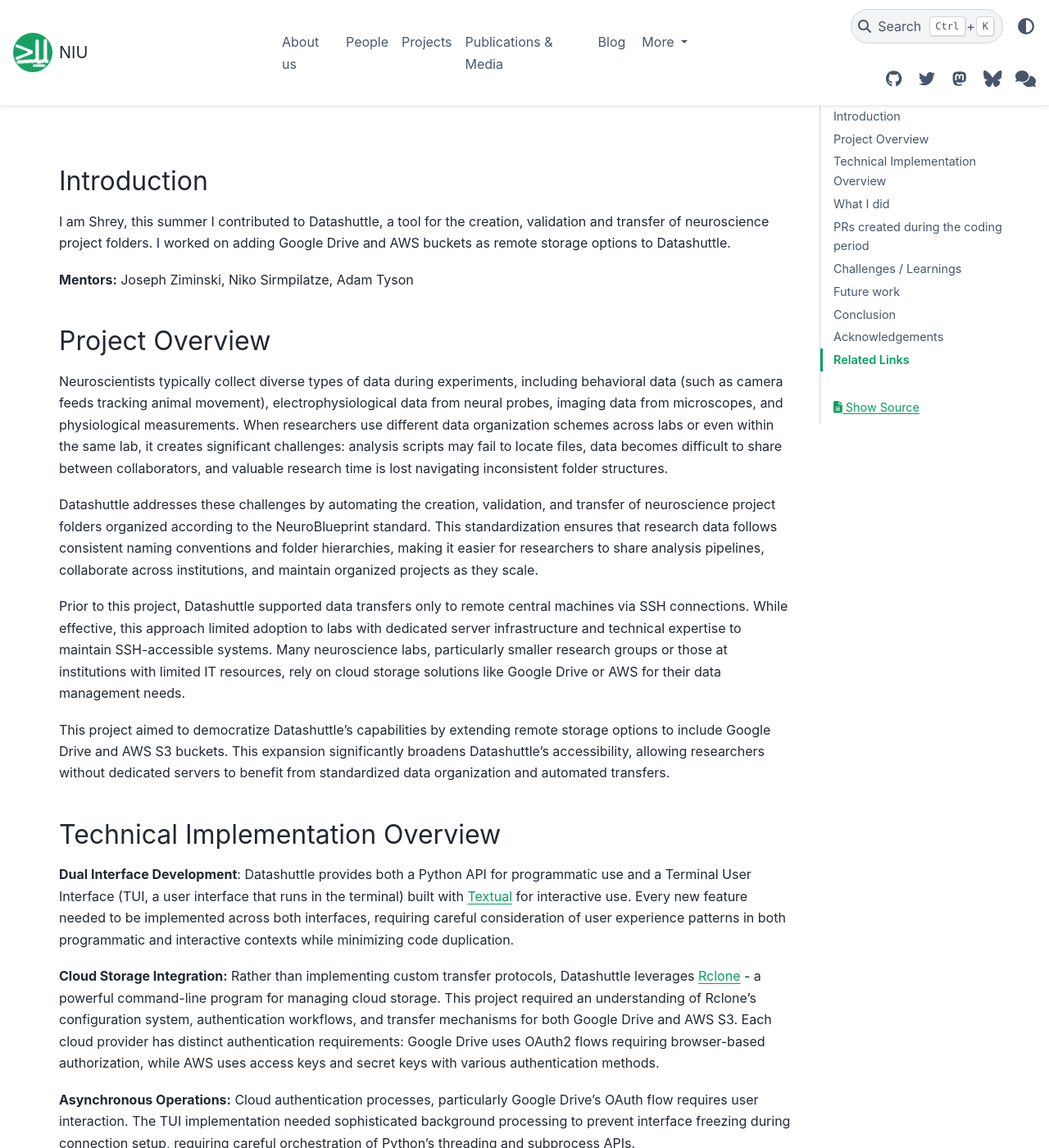
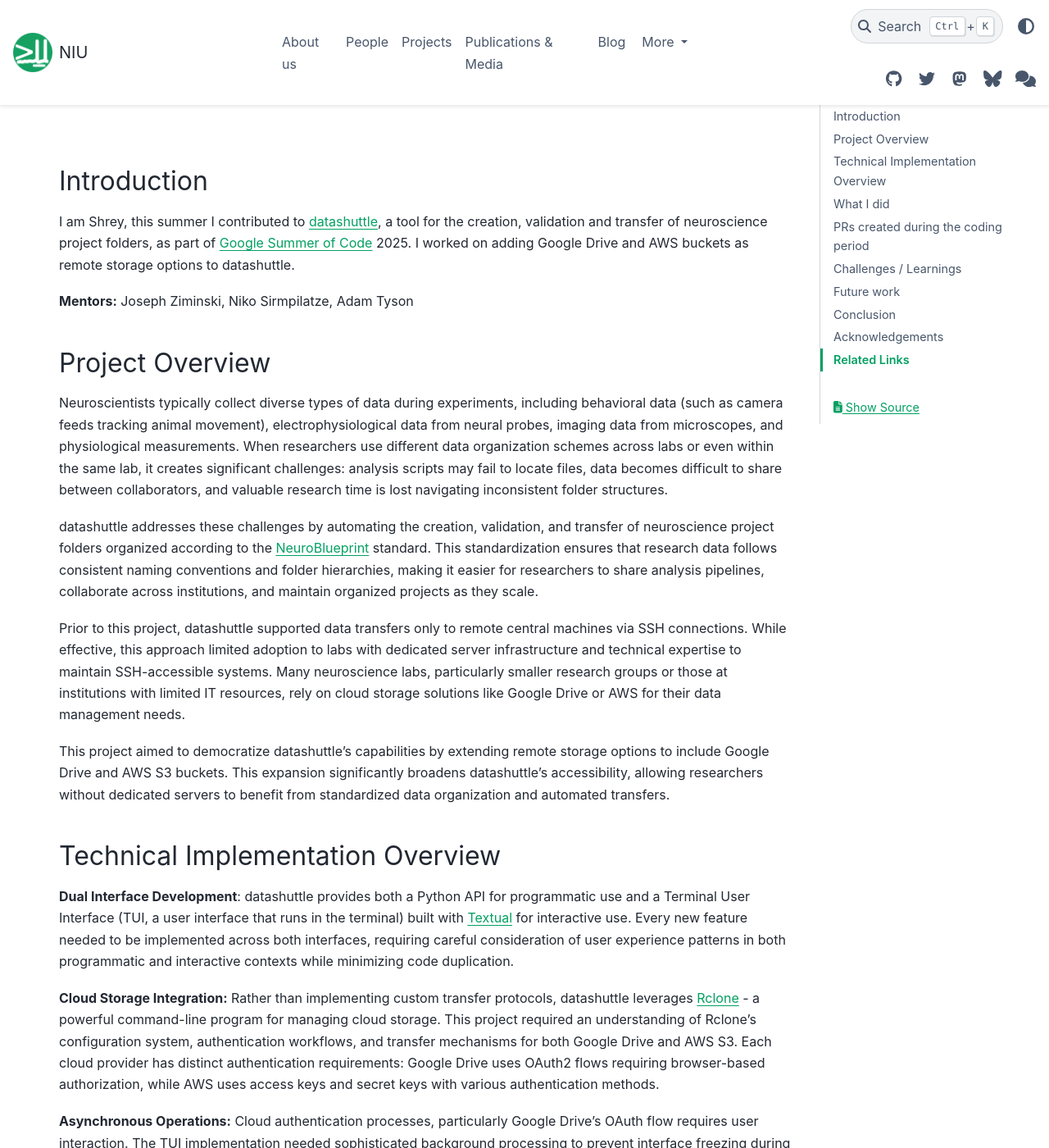
Before and after one commit to neuroinformatics-unit/neuroinformatics-unit.github.io, a Sphinx documentation site: the page built from docs/source/blog/datashuttle_gsoc2025.md, in a window 1280 px wide and 1400 px high, scrolled down 469 px. Shown: the whole window at 82% size. Built offline with Sphinx 7.4.7 and the PyData theme 0.15.4, drawn with Linux system fonts in a browser that asks for light colours; nearby versions of some CDN libraries; some of the changed text lies outside the part shown.

Commit message:
lowercase datashuttle, add links

```diff
--- a/docs/source/blog/datashuttle_gsoc2025.md
+++ b/docs/source/blog/datashuttle_gsoc2025.md
@@ -19,7 +19,7 @@
 
 ## Introduction
 
-I am Shrey, this summer I contributed to Datashuttle, a tool for the creation, validation and transfer of neuroscience project folders. I worked on adding Google Drive and AWS buckets as remote storage options to Datashuttle.
+I am Shrey, this summer I contributed to [datashuttle](https://datashuttle.neuroinformatics.dev/), a tool for the creation, validation and transfer of neuroscience project folders, as part of [Google Summer of Code](https://summerofcode.withgoogle.com/) 2025. I worked on adding Google Drive and AWS buckets as remote storage options to datashuttle.
 
 **Mentors:** Joseph Ziminski, Niko Sirmpilatze, Adam Tyson
 
@@ -27,17 +27,17 @@
 
 Neuroscientists typically collect diverse types of data during experiments, including behavioral data (such as camera feeds tracking animal movement), electrophysiological data from neural probes, imaging data from microscopes, and physiological measurements. When researchers use different data organization schemes across labs or even within the same lab, it creates significant challenges: analysis scripts may fail to locate files, data becomes difficult to share between collaborators, and valuable research time is lost navigating inconsistent folder structures.
 
-Datashuttle addresses these challenges by automating the creation, validation, and transfer of neuroscience project folders organized according to the NeuroBlueprint standard. This standardization ensures that research data follows consistent naming conventions and folder hierarchies, making it easier for researchers to share analysis pipelines, collaborate across institutions, and maintain organized projects as they scale.
+datashuttle addresses these challenges by automating the creation, validation, and transfer of neuroscience project folders organized according to the [NeuroBlueprint](https://neuroblueprint.neuroinformatics.dev/) standard. This standardization ensures that research data follows consistent naming conventions and folder hierarchies, making it easier for researchers to share analysis pipelines, collaborate across institutions, and maintain organized projects as they scale.
 
-Prior to this project, Datashuttle supported data transfers only to remote central machines via SSH connections. While effective, this approach limited adoption to labs with dedicated server infrastructure and technical expertise to maintain SSH-accessible systems. Many neuroscience labs, particularly smaller research groups or those at institutions with limited IT resources, rely on cloud storage solutions like Google Drive or AWS for their data management needs.
+Prior to this project, datashuttle supported data transfers only to remote central machines via SSH connections. While effective, this approach limited adoption to labs with dedicated server infrastructure and technical expertise to maintain SSH-accessible systems. Many neuroscience labs, particularly smaller research groups or those at institutions with limited IT resources, rely on cloud storage solutions like Google Drive or AWS for their data management needs.
 
-This project aimed to democratize Datashuttle's capabilities by extending remote storage options to include Google Drive and AWS S3 buckets. This expansion significantly broadens Datashuttle's accessibility, allowing researchers without dedicated servers to benefit from standardized data organization and automated transfers.
+This project aimed to democratize datashuttle's capabilities by extending remote storage options to include Google Drive and AWS S3 buckets. This expansion significantly broadens datashuttle's accessibility, allowing researchers without dedicated servers to benefit from standardized data organization and automated transfers.
 
 ## Technical Implementation Overview
 
-**Dual Interface Development**: Datashuttle provides both a Python API for programmatic use and a Terminal User Interface (TUI, a user interface that runs in the terminal) built with [Textual](https://textual.textualize.io/) for interactive use. Every new feature needed to be implemented across both interfaces, requiring careful consideration of user experience patterns in both programmatic and interactive contexts while minimizing code duplication.
+**Dual Interface Development**: datashuttle provides both a Python API for programmatic use and a Terminal User Interface (TUI, a user interface that runs in the terminal) built with [Textual](https://textual.textualize.io/) for interactive use. Every new feature needed to be implemented across both interfaces, requiring careful consideration of user experience patterns in both programmatic and interactive contexts while minimizing code duplication.
 
-**Cloud Storage Integration:** Rather than implementing custom transfer protocols, Datashuttle leverages [Rclone](https://rclone.org/) - a powerful command-line program for managing cloud storage. This project required an understanding of Rclone's configuration system, authentication workflows, and transfer mechanisms for both Google Drive and AWS S3. Each cloud provider has distinct authentication requirements: Google Drive uses OAuth2 flows requiring browser-based authorization, while AWS uses access keys and secret keys with various authentication methods.
+**Cloud Storage Integration:** Rather than implementing custom transfer protocols, datashuttle leverages [Rclone](https://rclone.org/) - a powerful command-line program for managing cloud storage. This project required an understanding of Rclone's configuration system, authentication workflows, and transfer mechanisms for both Google Drive and AWS S3. Each cloud provider has distinct authentication requirements: Google Drive uses OAuth2 flows requiring browser-based authorization, while AWS uses access keys and secret keys with various authentication methods.
 
 **Asynchronous Operations:** Cloud authentication processes, particularly Google Drive's OAuth flow requires user interaction. The TUI implementation needed sophisticated background processing to prevent interface freezing during connection setup, requiring careful orchestration of Python's threading and subprocess APIs.
 
@@ -45,13 +45,13 @@
 
 <h4> Background </h4>
 
-While finding organizations to contribute to for GSoC 2025, I came across Neuroinformatics Unit (NIU), which was their first time participating in GSoC. Amongst all the projects, Datashuttle caught my attention because of my interest in SSH and cloud storage and a user interface in the terminal seemed very astonishing.
+While finding organizations to contribute to for GSoC 2025, I came across Neuroinformatics Unit (NIU), which was their first time participating in GSoC. Amongst all the projects, datashuttle caught my attention because of my interest in SSH and cloud storage and a user interface in the terminal seemed very astonishing.
 
 I followed a very simple process while contributing: reproduce the bug from the issue description, identify the top-level function most likely to contain the bug, then use debuggers and print statements to trace through the call stack (using a pen and paper really helps). I would iteratively drill down through each function call, following the execution path until I located the specific code that needed to be fixed. With time, you start putting together a mental map of how things work. To understand framework specific code, documentation is one's best friend.
 
 <h4> Contributions </h4>
 
-Before the GSoC coding period began, I worked on fixing issues on the Datashuttle repository and merged 3 PRs.
+Before the GSoC coding period began, I worked on fixing issues on the datashuttle repository and merged 3 PRs.
 Here are the PRs that were merged:
 
 1. [Add Workers for transferring data and Loading Animation](https://github.com/neuroinformatics-unit/datashuttle/pull/479) - Moved the data transfer logic to run in thread workers to free up the main thread for GUI/TUI rendering.
@@ -68,7 +68,7 @@
 
 2. **Implemented the core logic for Google Drive and AWS connection setup via Python API and Terminal User Interface (TUI) - PR [#503](https://github.com/neuroinformatics-unit/datashuttle/pull/503)**
     - Implemented the core functions to authenticate to Google Drive and AWS and use [Rclone](https://rclone.org/) for data transfers.
-    - Exposed the underlying functions of Datashuttle's Python API in the Terminal User Interface.
+    - Exposed the underlying functions of datashuttle's Python API in the Terminal User Interface.
     - Refactored polling the central storage for SSH transfers into a single unified function, used Rclone rather than sftp to reduce code duplication and improve logic.
 
 
@@ -121,7 +121,7 @@
 1. [Add Google Drive and AWS S3 as a Remote Storage option](https://github.com/neuroinformatics-unit/datashuttle/pull/503)
 
     **Status:** Merged <br>
-    **Description:** This PR implemented the core functionality to connect to Google Drive and AWS S3 buckets, enabling users to store and retrieve neuroscience data from these cloud platforms. It included authentication workflows, background processing for non-blocking UI operations, and integration with the existing Datashuttle infrastructure.
+    **Description:** This PR implemented the core functionality to connect to Google Drive and AWS S3 buckets, enabling users to store and retrieve neuroscience data from these cloud platforms. It included authentication workflows, background processing for non-blocking UI operations, and integration with the existing datashuttle infrastructure.
 
 2. [Add Tests for Google Drive and AWS Connection Methods](https://github.com/neuroinformatics-unit/datashuttle/pull/570)
 
@@ -138,7 +138,7 @@
     **Status:** Merged <br>
     **Description:** This PR serves as an integration point for all the changes related to Google Drive and AWS S3 functionality. To maintain code clarity and facilitate reviews, we split the implementation, testing, and documentation into separate PRs that merge into this one. This approach allowed for focused development and reviews while keeping the final integration streamlined before merging into the main branch.
 
-All of these PRs were merged into the main branch and the new functionality is now available in Datashuttle.
+All of these PRs were merged into the main branch and the new functionality is now available in datashuttle.
 
 ## Challenges / Learnings
 
@@ -162,7 +162,7 @@
 
 ## Conclusion
 
-The integration of Google Drive and AWS S3 storage capabilities significantly expands Datashuttle's accessibility and utility for neuroscience researchers. By extending beyond SSH connections to incorporate widely-used cloud storage platforms, this project removes a key barrier to adoption for labs without dedicated central servers. Through careful implementation, testing, and documentation, these new features maintain Datashuttle's core mission of standardizing neuroscience data management while making it accessible to a broader scientific community.
+The integration of Google Drive and AWS S3 storage capabilities significantly expands datashuttle's accessibility and utility for neuroscience researchers. By extending beyond SSH connections to incorporate widely-used cloud storage platforms, this project removes a key barrier to adoption for labs without dedicated central servers. Through careful implementation, testing, and documentation, these new features maintain datashuttle's core mission of standardizing neuroscience data management while making it accessible to a broader scientific community.
 
 ## Acknowledgements
 
@@ -172,6 +172,6 @@
 
 ## Related Links
 
-- [Datashuttle repository](https://github.com/neuroinformatics-unit/datashuttle)
+- [datashuttle repository](https://github.com/neuroinformatics-unit/datashuttle)
 - [GSoC Project Proposal](https://github.com/neuroinformatics-unit/gsoc/pull/9/files?short_path=fa70552#diff-fa70552f23074b47d370279a91cc831c563a2045143034e7d2ec56cab36de2e0)
 - [My Github profile](https://github.com/cs7-shrey)
```
Also changed, not shown: other parts of docs/source/blog/datashuttle_gsoc2025.md (+1 -1 lines).
